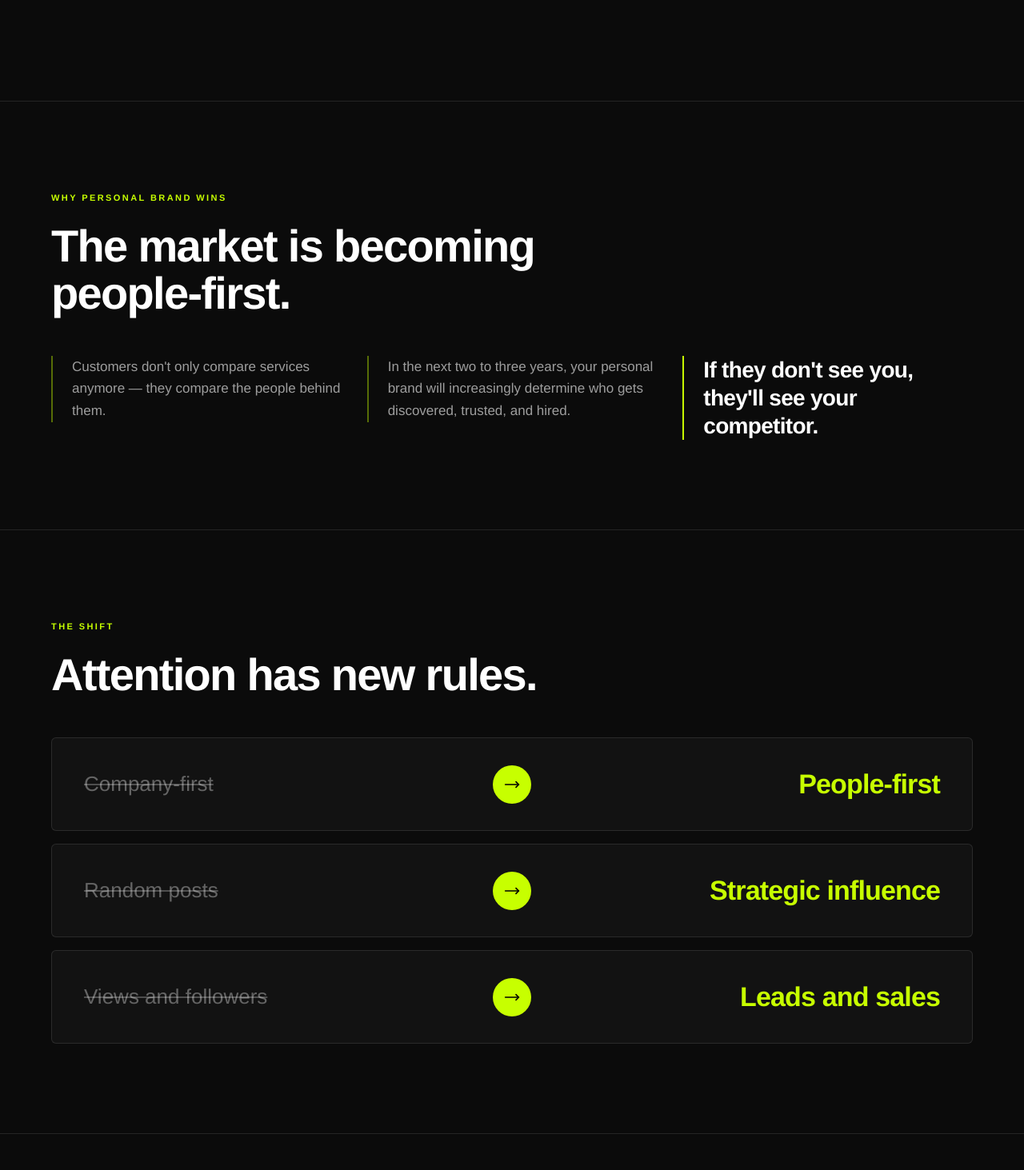
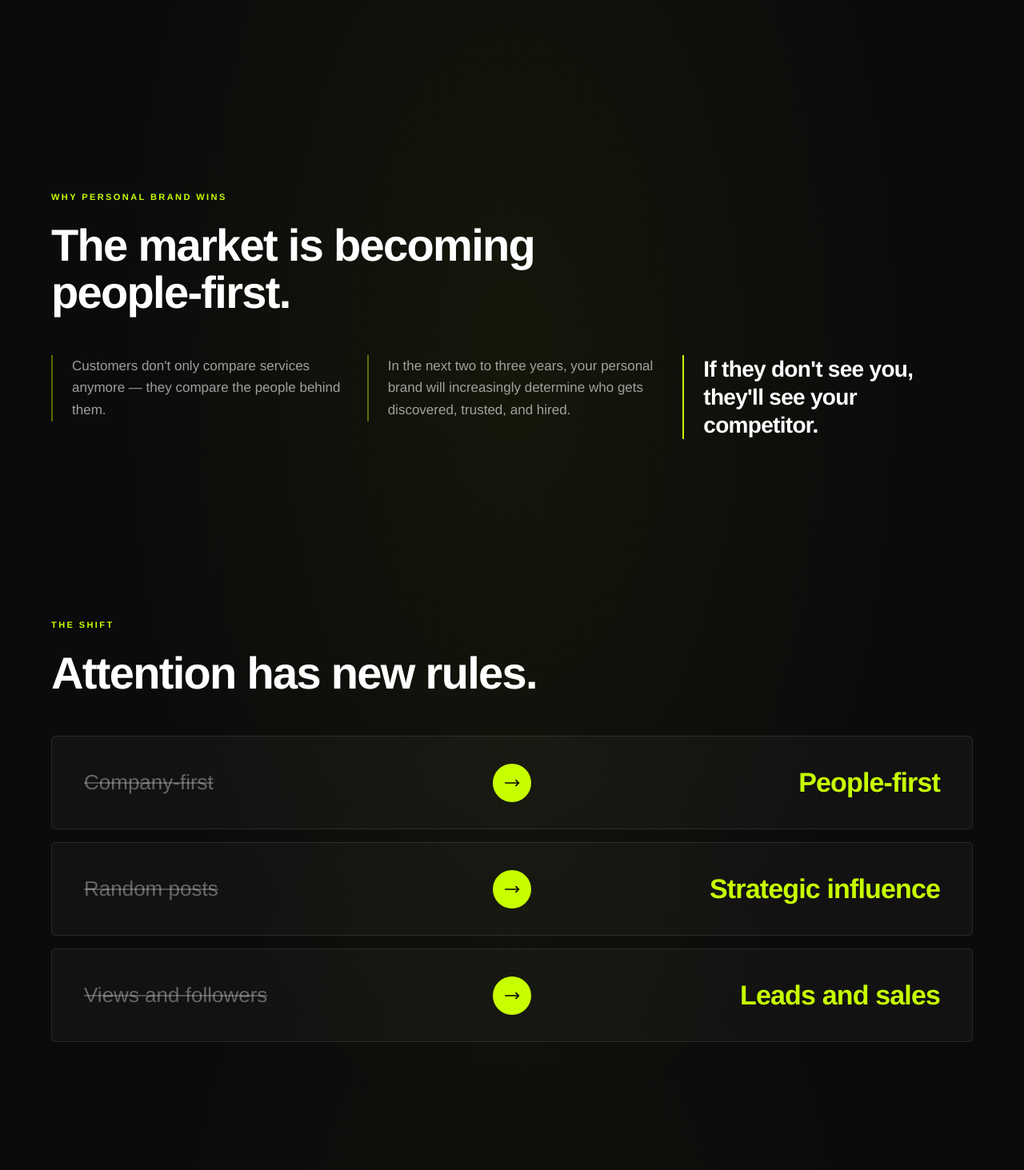
Before and after one commit to Imtiaj007zee/Luxentra-Media-, a React (Vite) app: page /branding in a window 1280 px wide. Shown: the part 587-2050 px from the top of the page at 80% size. Built offline with nearby package versions, Linux system fonts and the light colour scheme.

Commit message:
Branding page: remove section divider lines, one continuous scroll-flow canvas

```diff
--- a/src/react-app/pages/Branding.tsx
+++ b/src/react-app/pages/Branding.tsx
@@ -77,8 +77,24 @@ const BRAND_CONTENT = getBrandingPlanById("brand-content")!;
 
 export default function BrandingPage() {
   return (
-    <div className="bg-[#0b0b0b] text-white min-h-screen">
+    <div className="bg-[#0b0b0b] text-white min-h-screen relative">
       <SiteNav />
+
+      {/* ── Continuous-flow ambient canvas: soft glows bleed across
+          section boundaries so the page reads as one scroll, not boxes ── */}
+      <div
+        aria-hidden
+        className="pointer-events-none absolute inset-0"
+        style={{
+          background: [
+            "radial-gradient(ellipse 55% 22% at 50% 16%, rgba(199,255,0,0.05), transparent 70%)",
+            "radial-gradient(ellipse 50% 20% at 50% 36%, rgba(199,255,0,0.028), transparent 70%)",
+            "radial-gradient(ellipse 55% 20% at 50% 56%, rgba(199,255,0,0.035), transparent 70%)",
+            "radial-gradient(ellipse 50% 20% at 50% 76%, rgba(199,255,0,0.028), transparent 70%)",
+            "radial-gradient(ellipse 60% 22% at 50% 94%, rgba(199,255,0,0.05), transparent 70%)",
+          ].join(","),
+        }}
+      />
 
       {/* ── Hero ─────────────────────────────────────────── */}
       <section className="relative overflow-hidden pt-36 pb-24 md:pt-44 md:pb-32">
@@ -125,7 +141,7 @@ export default function BrandingPage() {
       </section>
 
       {/* ── The market is becoming people-first ───────────── */}
-      <section className="py-20 md:py-28 border-t border-white/10">
+      <section className="py-20 md:py-28">
         <div className="max-w-[1200px] mx-auto px-6">
           <Reveal>
             <p className="eyebrow text-[#c7ff00] mb-6">Why personal brand wins</p>
@@ -154,7 +170,7 @@ export default function BrandingPage() {
       </section>
 
       {/* ── The Shift ────────────────────────────────────── */}
-      <section id="shift" className="py-20 md:py-28 border-t border-white/10 scroll-mt-16">
+      <section id="shift" className="py-20 md:py-28 scroll-mt-16">
         <div className="max-w-[1200px] mx-auto px-6">
           <Reveal>
             <p className="eyebrow text-[#c7ff00] mb-6">The shift</p>
@@ -186,7 +202,7 @@ export default function BrandingPage() {
       </section>
 
       {/* ── We handle everything ─────────────────────────── */}
-      <section className="py-20 md:py-28 border-t border-white/10">
+      <section className="py-20 md:py-28">
         <div className="max-w-[1200px] mx-auto px-6">
           <Reveal>
             <h2 className="text-[36px] md:text-[56px] font-bold tracking-[-0.03em] leading-[1.05]">
@@ -214,7 +230,7 @@ export default function BrandingPage() {
       </section>
 
       {/* ── Packages ─────────────────────────────────────── */}
-      <section id="packages" className="py-20 md:py-28 border-t border-white/10 scroll-mt-16">
+      <section id="packages" className="py-20 md:py-28 scroll-mt-16">
         <div className="max-w-[1200px] mx-auto px-6">
           <Reveal>
             <p className="eyebrow text-[#c7ff00] mb-6">Personal branding packages</p>
@@ -302,7 +318,7 @@ export default function BrandingPage() {
       </section>
 
       {/* ── Brand Content ────────────────────────────────── */}
-      <section className="py-20 md:py-28 border-t border-white/10">
+      <section className="py-20 md:py-28">
         <div className="max-w-[1200px] mx-auto px-6">
           <Reveal>
             <div className="rounded-md bg-white/[0.03] border border-white/10 p-8 md:p-12 grid lg:grid-cols-2 gap-10 items-center hover:border-[#c7ff00]/40 transition-colors">
@@ -341,7 +357,7 @@ export default function BrandingPage() {
       </section>
 
       {/* ── Not sure where to start ──────────────────────── */}
-      <section className="py-20 md:py-28 border-t border-white/10">
+      <section className="py-20 md:py-28">
         <div className="max-w-[900px] mx-auto px-6">
           <Reveal>
             <div
@@ -381,7 +397,7 @@ export default function BrandingPage() {
       </section>
 
       {/* ── Final CTA ────────────────────────────────────── */}
-      <section className="py-24 md:py-32 border-t border-white/10 relative overflow-hidden">
+      <section className="py-24 md:py-32 relative overflow-hidden">
         <div
           aria-hidden
           className="absolute inset-0 pointer-events-none"
```
